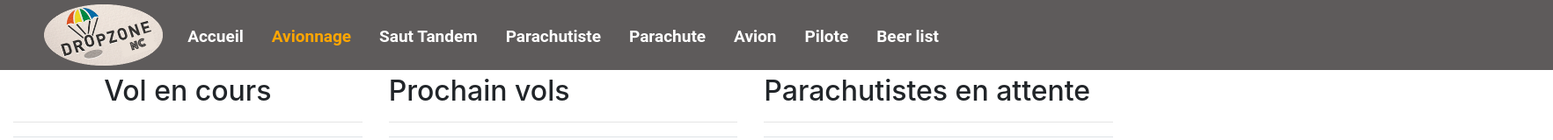
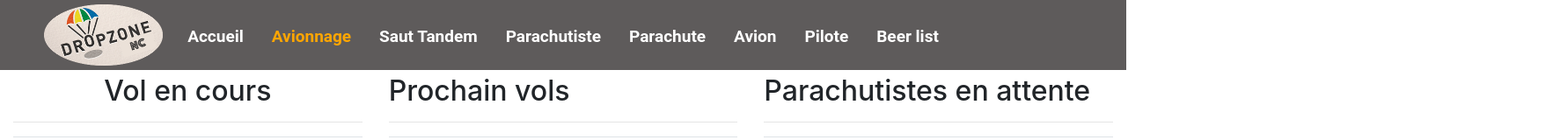
Before and after one commit to Shynria/projet-NC-DROPZONE, an Angular app in the folder nc-dropzone-angular/: page /affichage in a window 1280 px wide. Shown: the top 160 px of the page at 88% size, 1765 px wide, since content can reach past the window. Built offline with nearby package versions, Linux system fonts and the light colour scheme; no server answers.

Commit message:
modif css affichage

```diff
--- a/nc-dropzone-angular/src/app/affichage/affichage.component.css
+++ b/nc-dropzone-angular/src/app/affichage/affichage.component.css
@@ -2,12 +2,12 @@ nav {
     background-color: rgb(94, 91, 91);
     height: 80px;
     margin-bottom: 5px;
-    margin-left: -500px;
-    margin-right: -500px;
+    margin-left: -15px;
+    margin-right: -15px;
   }
 
   img[name="dropZone"]{
-    position: fixed;
+    position: absolute;
     left: 50px;
     height: 70px;
     margin-top: 5px;
```
Also changed, not shown: 1 other file (tests, documents, lock files or other folders).
